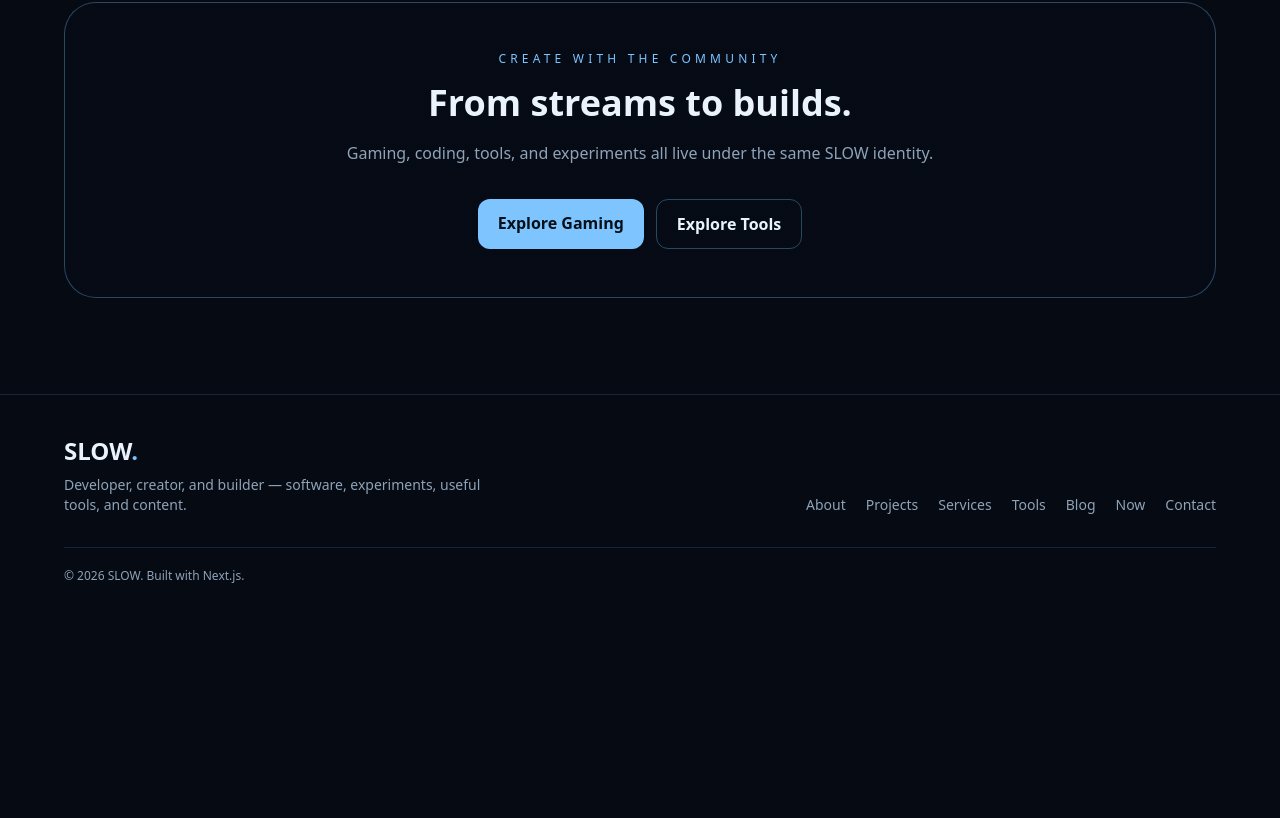
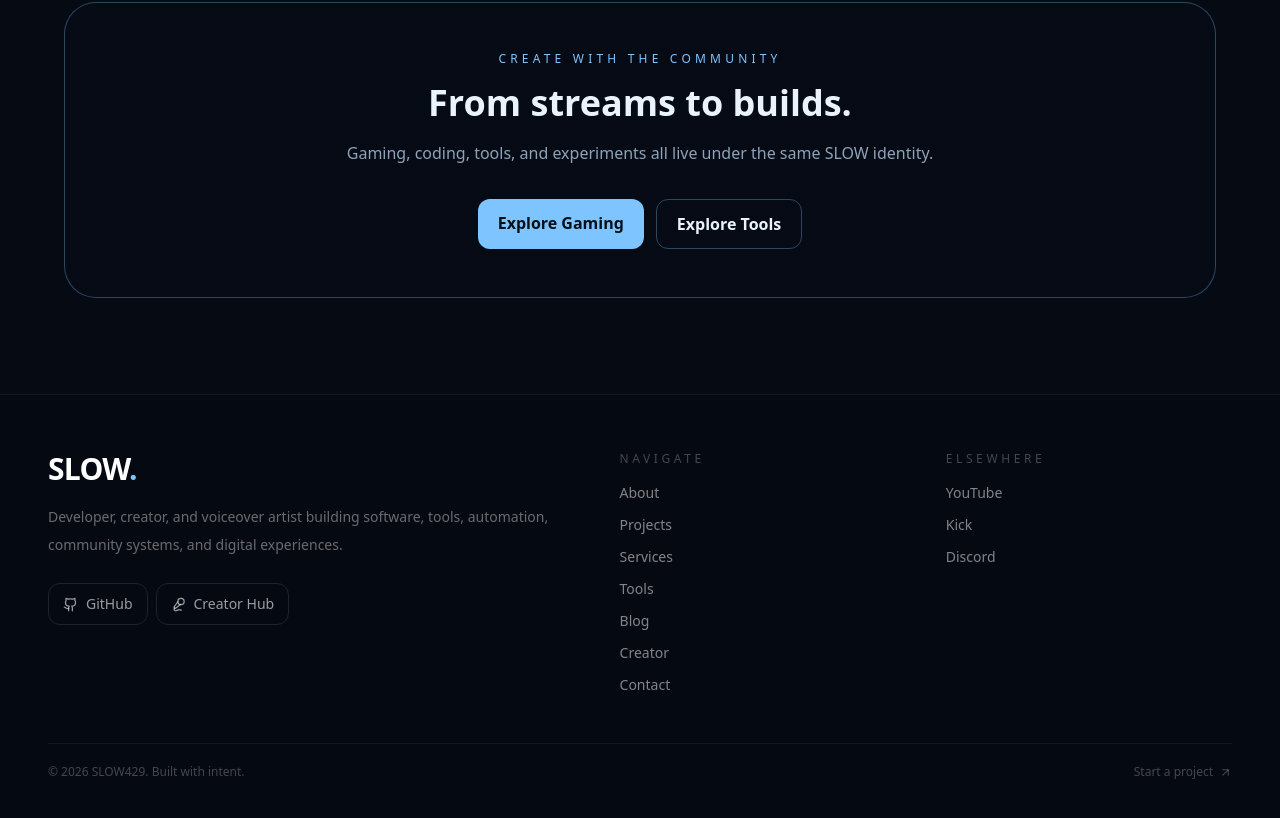
Before and after one commit to SLOW429/personal-site, a Next.js app: page /creator in a window 1280 px wide. Shown: the part 1508-2326 px from the top of the page. Before the commit the page ends 2132 px from the top, so only its background shows below. Built offline with nearby package versions, Linux system fonts and the light colour scheme.

Commit message:
feat: redesign cinematic site footer

```diff
--- a/components/layout/site-footer.tsx
+++ b/components/layout/site-footer.tsx
@@ -1,35 +1,34 @@
 import Link from "next/link";
+import { ArrowUpRight, Github, Mic2 } from "lucide-react";
+import { siteConfig } from "@/lib/site-config";
+
+const links = [
+  ["About", "/about"],
+  ["Projects", "/projects"],
+  ["Services", "/services"],
+  ["Tools", "/tools"],
+  ["Blog", "/blog"],
+  ["Creator", "/creator"],
+  ["Contact", "/contact"],
+] as const;
 
 export function SiteFooter() {
   return (
-    <footer className="border-t border-[var(--card-border)] bg-[var(--background)]/80 px-5 py-10">
-      <div className="mx-auto flex max-w-6xl flex-col gap-6 md:flex-row md:items-end md:justify-between">
-        <div>
-          <Link href="/" className="font-display text-2xl font-bold text-[var(--foreground)]">
-            SLOW<span className="text-[var(--gold)]">.</span>
-          </Link>
-          <p className="mt-2 max-w-md text-sm text-[var(--muted)]">
-            Developer, creator, and builder — software, experiments, useful tools, and content.
-          </p>
+    <footer className="border-t border-white/[0.06] bg-[#050912] px-5 py-14 text-white sm:px-8 lg:px-12">
+      <div className="mx-auto max-w-7xl">
+        <div className="grid gap-10 lg:grid-cols-[1.3fr_.7fr_.7fr]">
+          <div>
+            <Link href="/" className="font-display text-3xl font-black tracking-tight">SLOW<span className="text-[#7ec4ff]">.</span></Link>
+            <p className="mt-4 max-w-xl text-sm leading-7 text-white/40">Developer, creator, and voiceover artist building software, tools, automation, community systems, and digital experiences.</p>
+            <div className="mt-6 flex flex-wrap gap-2">
+              <a href={siteConfig.social.github} target="_blank" rel="noreferrer" className="inline-flex items-center gap-2 rounded-xl border border-white/10 px-3.5 py-2.5 text-sm text-white/60 hover:border-white/20 hover:text-white"><Github size={15} /> GitHub</a>
+              <Link href="/creator" className="inline-flex items-center gap-2 rounded-xl border border-white/10 px-3.5 py-2.5 text-sm text-white/60 hover:border-white/20 hover:text-white"><Mic2 size={15} /> Creator Hub</Link>
+            </div>
+          </div>
+          <div><p className="text-xs uppercase tracking-[0.3em] text-white/25">Navigate</p><nav className="mt-4 grid gap-3 text-sm">{links.map(([label, href]) => <Link key={href} href={href} className="w-fit text-white/50 transition hover:text-white">{label}</Link>)}</nav></div>
+          <div><p className="text-xs uppercase tracking-[0.3em] text-white/25">Elsewhere</p><nav className="mt-4 grid gap-3 text-sm"><a href={siteConfig.social.youtube} target="_blank" rel="noreferrer" className="w-fit text-white/50 hover:text-white">YouTube</a><a href={siteConfig.social.kick} target="_blank" rel="noreferrer" className="w-fit text-white/50 hover:text-white">Kick</a><a href={siteConfig.social.discord} target="_blank" rel="noreferrer" className="w-fit text-white/50 hover:text-white">Discord</a></nav></div>
         </div>
-        <div className="flex flex-wrap gap-x-5 gap-y-2 text-sm text-[var(--muted)]">
-          {[
-            ["About", "/about"],
-            ["Projects", "/projects"],
-            ["Services", "/services"],
-            ["Tools", "/tools"],
-            ["Blog", "/blog"],
-            ["Now", "/now"],
-            ["Contact", "/contact"],
-          ].map(([label, href]) => (
-            <Link key={href} href={href} className="transition hover:text-[var(--foreground)]">
-              {label}
-            </Link>
-          ))}
-        </div>
-      </div>
-      <div className="mx-auto mt-8 max-w-6xl border-t border-[var(--card-border)] pt-5 text-xs text-[var(--muted)]">
-        © {new Date().getFullYear()} SLOW. Built with Next.js.
+        <div className="mt-12 flex flex-col gap-3 border-t border-white/[0.06] pt-5 text-xs text-white/25 sm:flex-row sm:items-center sm:justify-between"><span>© {new Date().getFullYear()} SLOW429. Built with intent.</span><Link href="/contact" className="inline-flex items-center gap-1.5 hover:text-white/60">Start a project <ArrowUpRight size={13} /></Link></div>
       </div>
     </footer>
   );
```
